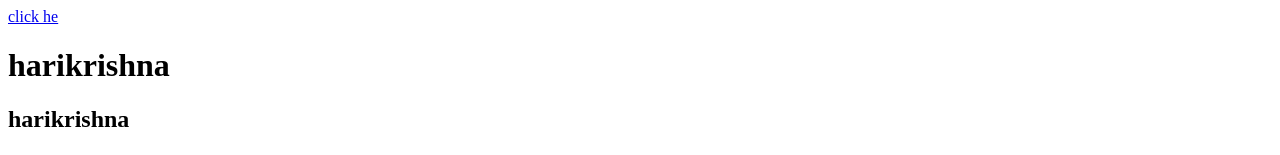
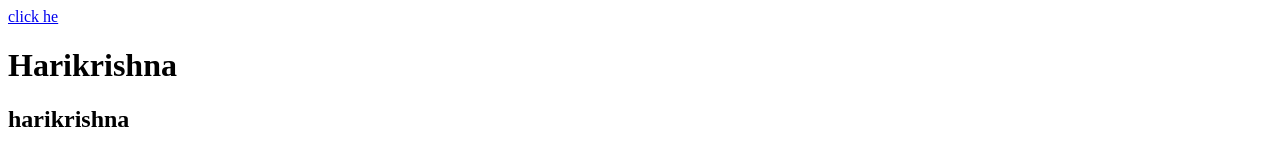
Before and after one commit to hari95159032/html, a plain HTML site: page index.html in a window 1280 px wide. Shown: the top 155 px of the page. Drawn offline with Linux system fonts and the light colour scheme.

Commit message:
Update index.html

```diff
--- a/index.html
+++ b/index.html
@@ -9,7 +9,7 @@
 <body>
     <!--this paragraph will be changed in  future-->
    <a href="https://table.html">click he</a>
-   <h1>harikrishna</h1>
+   <h1>Harikrishna</h1>
    <h2>harikrishna</h2>
    <h3>harikrishna</h3>
    <h4>harikrishna</h4>
```
